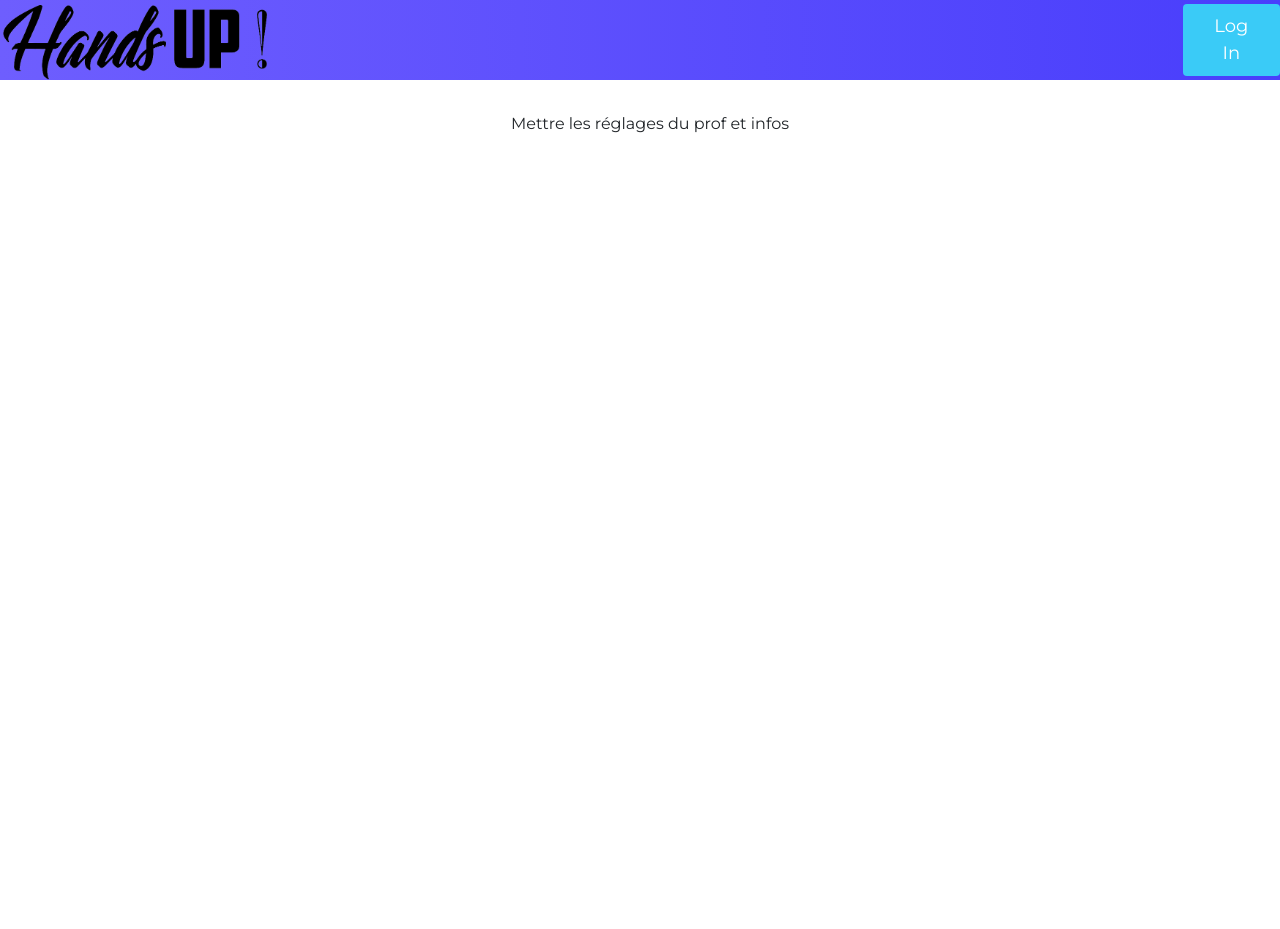
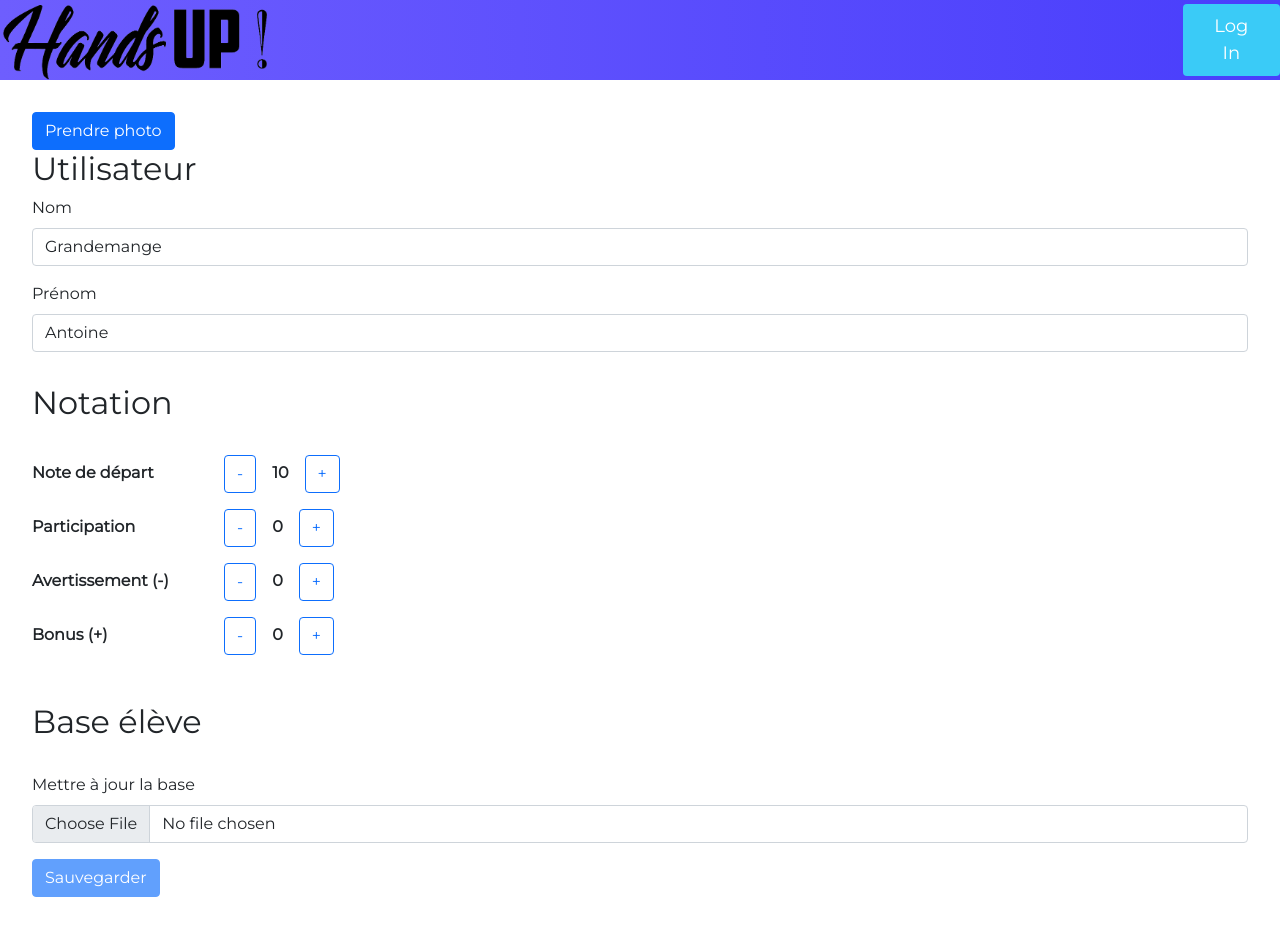
Before and after one commit to buffongeorges/HandsupClient, a React (Create React App) app: page /settings in a window 1280 px wide. Before the commit the page ends 800 px from the top, so only its background shows below. Built offline with nearby package versions, Linux system fonts and the light colour scheme.

Commit message:
add teacher settings

```diff
--- a/package.json
+++ b/package.json
@@ -20,6 +20,7 @@
     "react-dom": "^18.1.0",
     "react-router-dom": "^6.3.0",
     "react-scripts": "5.0.1",
+    "react-webcam": "^7.0.1",
     "recharts": "^2.1.10",
     "web-vitals": "^2.1.4"
   },
--- a/src/components/Navbar/Navbar.css
+++ b/src/components/Navbar/Navbar.css
@@ -122,8 +122,8 @@
         border-radius: 4px;
         width: 80%;
         text-decoration: none;
-        color: red;
-        background: red;
+        color: #fff;
+        background: #7577fa;
         font-size: 1.5rem;
     }
 
--- a/src/components/Settings/Settings.js
+++ b/src/components/Settings/Settings.js
@@ -1,18 +1,168 @@
-import React from "react";
+import React, { useState } from "react";
+import Form from "react-bootstrap/Form";
+import Button from "react-bootstrap/Button";
+import CounterInput from "react-counter-input";
+import Row from "react-bootstrap/Row";
+import Col from "react-bootstrap/Col";
+import Counter from "../../utils/Counter";
+import { useNavigate } from "react-router-dom";
+import Webcam from 'react-webcam';
+
+const allowedExtensions = ["csv", "xls"];
+
 
 export default function Settings() {
+  const [showCamera, setShowCamera] = useState(false);
+  const [file, setFile] = useState("");
+  const webcamRef = React.useRef(null);
+  const capture = React.useCallback(
+    () => {
+      const imageSrc = webcamRef.current.getScreenshot();
+    },
+    [webcamRef]
+  );
+  let navigate = useNavigate();
+
+  const handleClick = () => {
+    alert("Mise à jour réussie !");
+    navigate("/classes");
+  };
+
+  const handleFileChange = (e) => {
+
+    // Check if user has entered the file
+    if (e.target.files.length) {
+      const inputFile = e.target.files[0];
+      console.log(e.target.files.length);
+
+      // Check the file extensions, if it not
+      // included in the allowed extensions
+      // we show the error
+      const fileExtension = inputFile?.type.split("/")[1];
+      if (!allowedExtensions.includes(fileExtension)) {
+        return;
+      }
+
+      // If input type is correct set the state
+      setFile(inputFile);
+    }
+    else {
+        setFile(null)
+    }
+  };
+
   return (
-    <div
-      className="container"
-      style={{
-        textAlign: "center",
-        position: "relative",
-        justifyContent: "center",
-        paddingTop: "2rem",
-        paddingLeft: "2rem",
-      }}
-    >
-      {"Mettre les réglages du prof et infos"}
+    <div style={{ margin: "2rem" }}>
+      {showCamera && (
+        <div>
+        <Webcam
+        audio={false}
+        ref={webcamRef}
+        screenshotFormat="image/jpeg"
+      />
+      <Button onClick={capture}>Capture photo</Button>
+      </div>
+
+      )}
+      {!showCamera && (<Button onClick={() => {setShowCamera(true)}}>Prendre photo</Button>)}
+
+      <h2> Utilisateur</h2>
+      <Form>
+        <Form.Group className="mb-3" controlId="formFirstname">
+          <Form.Label>Nom</Form.Label>
+          <Form.Control type="email" placeholder="Entrer votre nom" defaultValue={"Grandemange"} />
+        </Form.Group>
+
+        <Form.Group className="mb-3" controlId="formLastname">
+          <Form.Label>Prénom</Form.Label>
+          <Form.Control type="email" placeholder="Entrer votre prénom" defaultValue={"Antoine"} />
+        </Form.Group>
+
+        <h2 style={{ marginTop: "2rem" }}> Notation</h2>
+        <div style={{ marginTop: "2rem" }}>
+          <strong>
+            <p
+              style={{
+                display: "inline-block",
+                marginRight: "2rem",
+                width: "10rem",
+              }}
+            >
+              Note de départ
+            </p>
+          </strong>
+          <div style={{ display: "inline-block", marginBottom: "1rem" }}>
+            <Counter min={9} max={20} value={10} delta={0.5}></Counter>
+          </div>
+        </div>
+
+        <div>
+          <strong>
+            <p
+              style={{
+                display: "inline-block",
+                marginRight: "2rem",
+                width: "10rem",
+              }}
+            >
+              Participation
+            </p>
+          </strong>
+          <div style={{ display: "inline-block", marginBottom: "1rem" }}>
+            <Counter min={0} max={20} value={0} delta={0.5}></Counter>
+          </div>
+        </div>
+        <div>
+          <strong>
+            <p
+              style={{
+                display: "inline-block",
+                marginRight: "2rem",
+                width: "10rem",
+              }}
+            >
+              Avertissement (-)
+            </p>
+          </strong>
+          <div style={{ display: "inline-block", marginBottom: "1rem" }}>
+            <Counter min={0} max={20} value={0} delta={0.5}></Counter>
+          </div>
+        </div>
+        <div>
+          <strong>
+            <p
+              style={{
+                display: "inline-block",
+                marginRight: "2rem",
+                width: "10rem",
+              }}
+            >
+              Bonus (+)
+            </p>
+          </strong>
+          <div style={{ display: "inline-block", marginBottom: "1rem" }}>
+            <Counter min={0} max={20} value={0} delta={0.5}></Counter>
+          </div>
+        </div>
+
+        <h2 style={{ marginTop: "2rem" }}>Base élève</h2>
+        <Form.Group
+          controlId="formFile"
+          className="mb-3"
+          style={{ marginTop: "2rem" }}
+        >
+          <Form.Label>Mettre à jour la base</Form.Label>
+          <Form.Control type="file" onChange={handleFileChange}/>
+        </Form.Group>
+        <Button
+          variant="primary"
+          type="submit"
+          disabled={!file}
+          onClick={() => {handleClick()}}
+        >
+          Sauvegarder
+        </Button>
+      </Form>
     </div>
   );
 }
--- /dev/null
+++ b/src/utils/Counter.js
@@ -0,0 +1,16 @@
+import React, { useState } from "react";
+import Button from "react-bootstrap/Button";
+import "./Counter.css";
+
+export default function Counter({ min, max, value, delta }) {
+  const [count, setCount] = useState(value);
+
+  return (
+
+    <div className="wrapper">
+        <Button variant='outline-primary' className="minus" style={{marginRight: '1rem'}} onClick={() => {if (count>min) setCount(count - delta)}}>-</Button>
+        <span><strong>{count}</strong></span>
+        <Button variant='outline-primary' className="plus" style={{marginLeft: '1rem'}}onClick={() => {if (count<max) setCount(count + delta)}}>+</Button>
+    </div>
+  );
+}
```
Also changed, not shown: src/utils/Counter.css (added), 1 other file (tests, documents, lock files or other folders).
